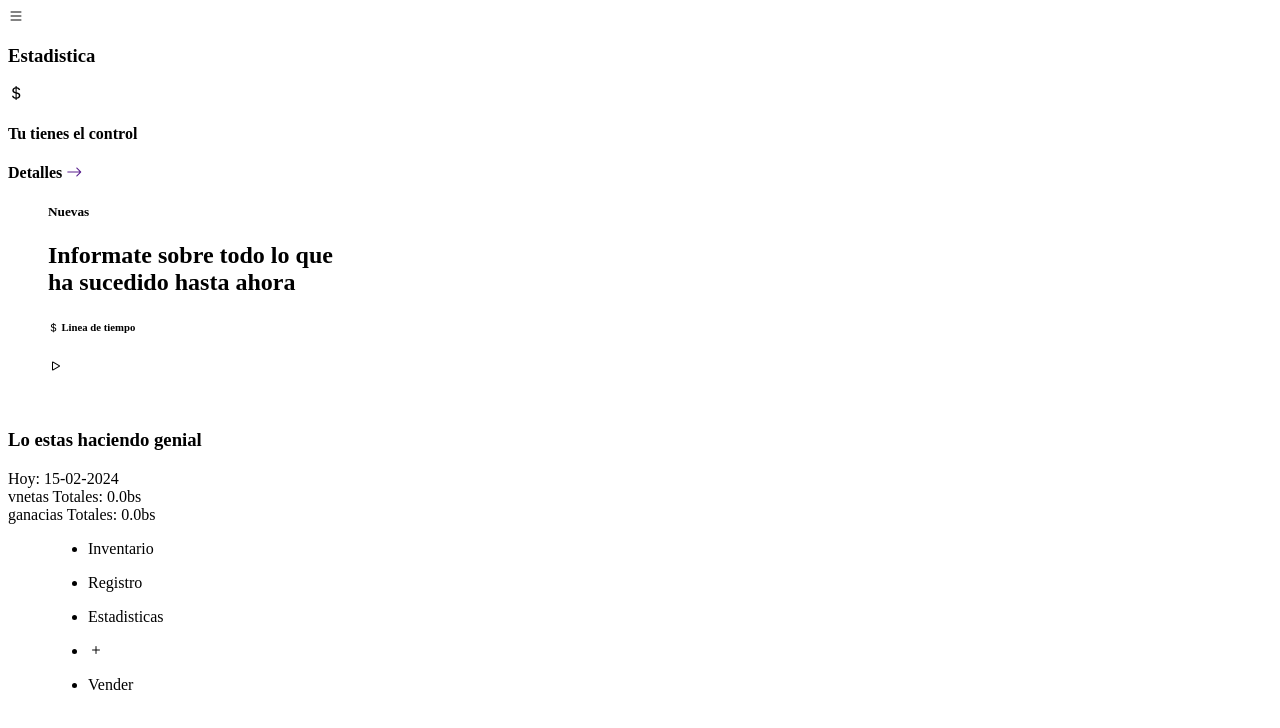
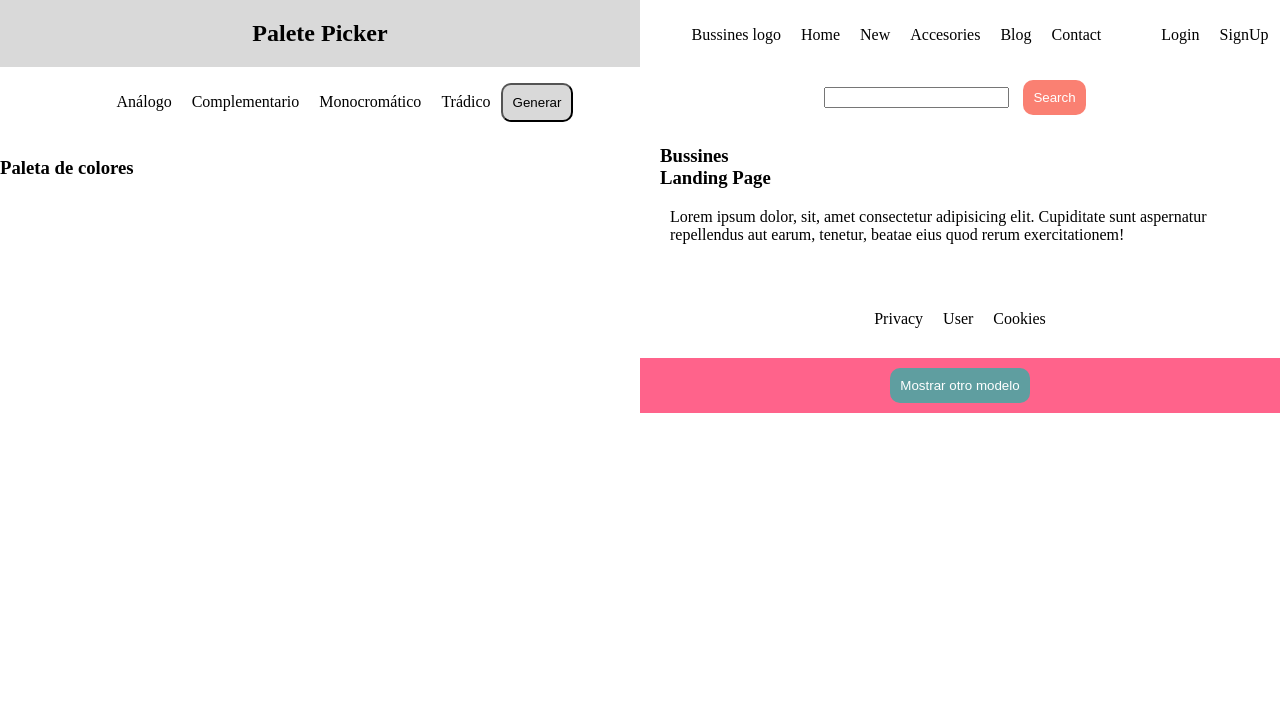
Before and after one commit to Camaco81/palet-piker, a plain HTML site: page index.html in a window 1280 px wide. Drawn offline with nearby package versions, Linux system fonts and the light colour scheme.

Commit message:
primeros ajustes estecticos

```diff
--- a/css/style-picker.css
+++ b/css/style-picker.css
@@ -1,3 +1,165 @@
 body{
+	margin: 0;
+	padding: 0;
+	list-style: none;
 
 }
+
+main{
+	display: flex;
+}
+
+main section{
+	width: 50%;
+}
+
+.palete-picker header{
+	background-color: #D9D9D9;
+}
+.palete-picker ul{
+	list-style: none;
+	display: flex;
+}
+.palete-picker li{
+	margin: 10px;
+}
+.palete-picker nav >ul>button{
+	padding: 10px;
+	border: 1px soli gray;
+	cursor: pointer;
+	border-radius: 10px;
+	background-color: #D9D9D9;
+}
+
+.visulizacion-app-web{
+	background-color: #FF638B;
+ 	display: flex;
+ 	flex-direction: column;
+ 	justify-content: center;
+ 	align-items: center;
+}
+
+.app-visualizar{
+	background-color: #F2F3F8;
+	width: 70%;
+	display: flex;
+	flex-direction: column;
+	border-radius: 20px;
+	margin: 10px;
+
+}
+
+nav{
+	display: flex;
+	align-items: center;
+	justify-content: space-around;
+	background-color: white;
+	border-radius: 20px;
+}
+header{
+	display: flex;
+	justify-content: space-around;
+}
+
+figure{
+	background-color: #C83513;
+	color: white;
+	border-radius: 10px 10px 20px 20px;
+}
+figure h5,h2{
+	margin: 5px;
+}
+.text-and-icon{
+	display: flex;
+	justify-content: space-between;
+	align-items: center;
+	margin: 5px;
+}
+figure span{
+	background-color: white;
+	color: black;
+	padding: 10px;
+	border-radius: 100%;
+}
+article{
+	margin: 20px;
+	background-color: white;
+	border-radius: 10px;
+}
+article h3,p{
+	margin: 10px;
+}
+article h3{
+	color: #C83513;
+}
+
+
+menu{
+	background-color: white;
+	margin-bottom: 0;
+}
+
+menu ul{
+	list-style: none;
+	display: flex;
+}
+
+menu li{
+	display: flex;
+	flex-direction: column;
+	align-items: center;
+}
+
+menu span{
+	display: flex;
+	justify-content: center;
+	align-items: center;
+	height: 20px;
+	width: 20px;
+	background-color: #C83513;
+	color: white;
+	border-radius: 100%;
+	padding: 10px;
+}
+
+footer ul{
+	background-color: white;
+	display: flex;
+	list-style: none;
+	justify-content: space-around;
+	padding: 20px;
+	margin-bottom: 0;
+	border-radius: 20px;
+}
+
+.visulizacion-app-web button{
+	background-color: cadetblue;
+	color: white;
+	cursor: pointer;
+	border-radius: 10px;
+	border: none;
+	padding: 10px;
+	margin: 10px;
+}
+
+.web-visualizar{
+	display: flex;
+	flex-direction: column;
+	align-items: center;
+	background-color: white;
+}
+
+.web-visualizar button{
+	background-color: salmon;
+	color: white;
+}
+
+.web-visualizar ul{
+	list-style: none;
+	display: flex;
+	align-items: center;
+}
+
+.web-visualizar li{
+	margin: 10px;
+}
--- a/index.html
+++ b/index.html
@@ -10,11 +10,28 @@
 <body>
 
 	<main>
-		<section>
+		<section class="palete-picker">
+			<header>
+				<h1>Palete Picker</h1>
+			</header>
+
+			<nav>
+				<ul>
+					<li>Análogo</li>
+					<li>Complementario</li>
+					<li>Monocromático</li>
+					<li>Trádico</li>
+					<button>Generar</button>
+				</ul>
+			</nav>
+
+			<h3>Paleta de colores</h3>
+
 
 		</section>
 		<section class="visulizacion-app-web">
-			<div class="app-visualizacion">
+			<div class="app-visualizar" style="display: none;" >
+				<!-- style="display: none;" -->
 				<nav>
 					<a >
 						<i class="bi bi-list"></i>
@@ -38,12 +55,13 @@
 						ha sucedido hasta ahora
 					</h2>
 
-					<h6>
-						<a >
-						<i class="bi bi-currency-dollar"></i>
-						</a> Linea de tiempo
-					</h6>
-					<span><i class="bi bi-play"></i></span>
+
+					<div class="text-and-icon">
+						<h6><i class="bi bi-stopwatch-fill"></i> Linea de tiempo</h6>
+
+
+					<span class="booton-play"><i class="bi bi-play-fill"></i></span>
+					</div>
 				</figure>
 
 				<article>
@@ -57,35 +75,81 @@
 						ganacias Totales: 0.0bs
 					</p>
 
+
 				</article>
 
 				<menu>
 					<ul>
 						<li>
-							<i class=""></i>
+							<i class="bi bi-shop"></i>
 							<p>Inventario</p>
 						</li>
 						<li>
-							<i class=""></i>
+							<i class="bi bi-calendar2-event"></i>
 							<p>Registro</p>
+
 						</li>
+
+							<span><i class="bi bi-plus"></i></span>
 						<li>
-							<i class=""></i>
+							<i class="bi bi-graph-up"></i>
 							<p>Estadisticas</p>
 						</li>
-						<li><span><i class="bi bi-plus"></i></span></li>
+
 						<li>
-							<i class=""></i>
+							<i class="bi bi-cash"></i>
 							<p>Vender</p>
 						</li>
 					</ul>
 				</menu>
 
+				<footer>
+					<ul>
+						<li><i class="bi bi-square-fill"></i></li>
+						<li><i class="bi bi-circle-fill"></i></li>
+						<li><i class="bi bi-caret-left-fill"></i></li>
+					</ul>
+				</footer>
+
 			</div>
 
-			<div>
+			<div class="web-visualizar">
+				<nav>
+					<ul>
+						<li>Bussines logo</li>
+						<li>Home</li>
+						<li>New</li>
+						<li>Accesories</li>
+						<li>Blog</li>
+						<li>Contact</li>
+					</ul>
+					<ul>
+						<li>Login</li>
+						<i></i>
+						<li>SignUp <i></i></li>
+					</ul>
+				</nav>
+				<div>
+					<input type="search" name="" id="">
+					<button>Search</button>
+				</div>
 
+				<div>
+					<article>
+						<h1>Bussines <br>Landing Page</h1>
+						<p>Lorem ipsum dolor, sit, amet consectetur adipisicing elit. Cupiditate sunt aspernatur repellendus aut earum, tenetur, beatae eius quod rerum exercitationem!</p>
+					</article>
+				</div>
+				<footer>
+					<ul>
+						<li>Privacy</li>
+						<li>User</li>
+						<li>Cookies</li>
+					</ul>
+				</footer>
 			</div>
+
+			<button>Mostrar otro modelo</button>
 		</section>
 	</main>
 
```
